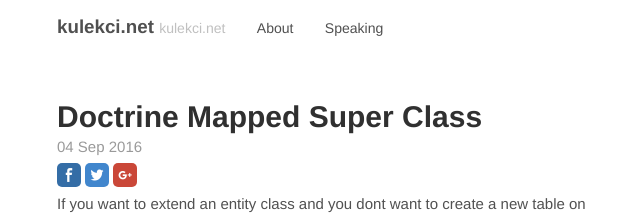
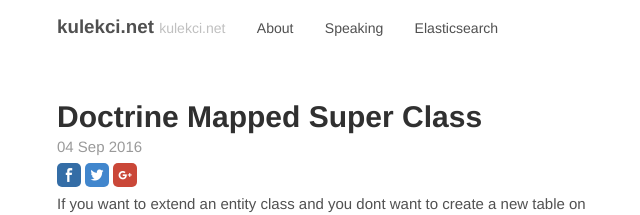
Before and after one commit to hkulekci/hkulekci.github.com, a Jekyll site: the page built from index.html, in a window 1280 px wide and 900 px high. Shown: the top 215 px of the window, without its empty margins (313-953 px from the left). Built offline with Jekyll 4.4.1, drawn with Linux system fonts in a browser that asks for light colours; the list of posts is cut into pages by our own code.

Commit message:
es link added

```diff
--- a/_layouts/default.html
+++ b/_layouts/default.html
@@ -12,6 +12,7 @@
           <small>{{ site.tagline }}</small>
           &nbsp;&nbsp;&nbsp;&nbsp;&nbsp;<small><a href="/about">About</a></small>
           &nbsp;&nbsp;&nbsp;&nbsp;&nbsp;<small><a href="/speaking">Speaking</a></small>
+          &nbsp;&nbsp;&nbsp;&nbsp;&nbsp;<small><a href="http://elasticsearch.kulekci.net">Elasticsearch</a></small>
         </h3>
       </div>
 
```
